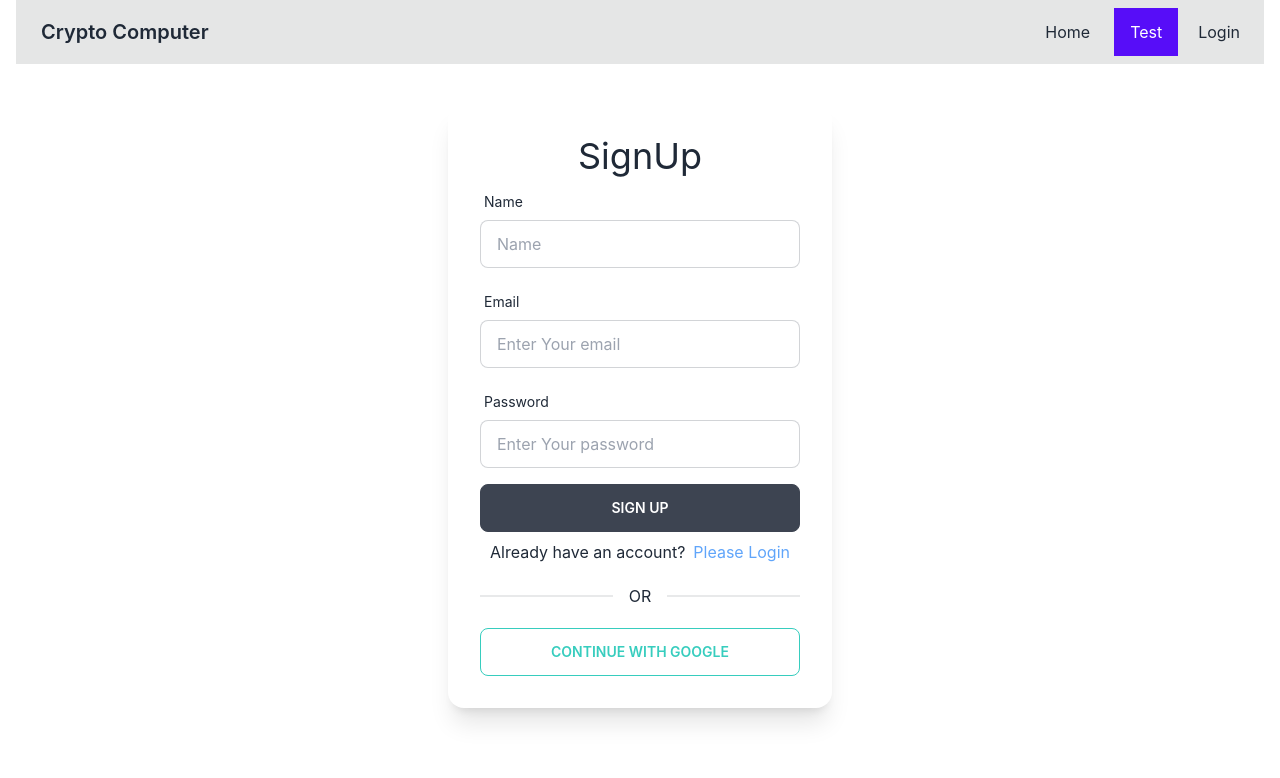
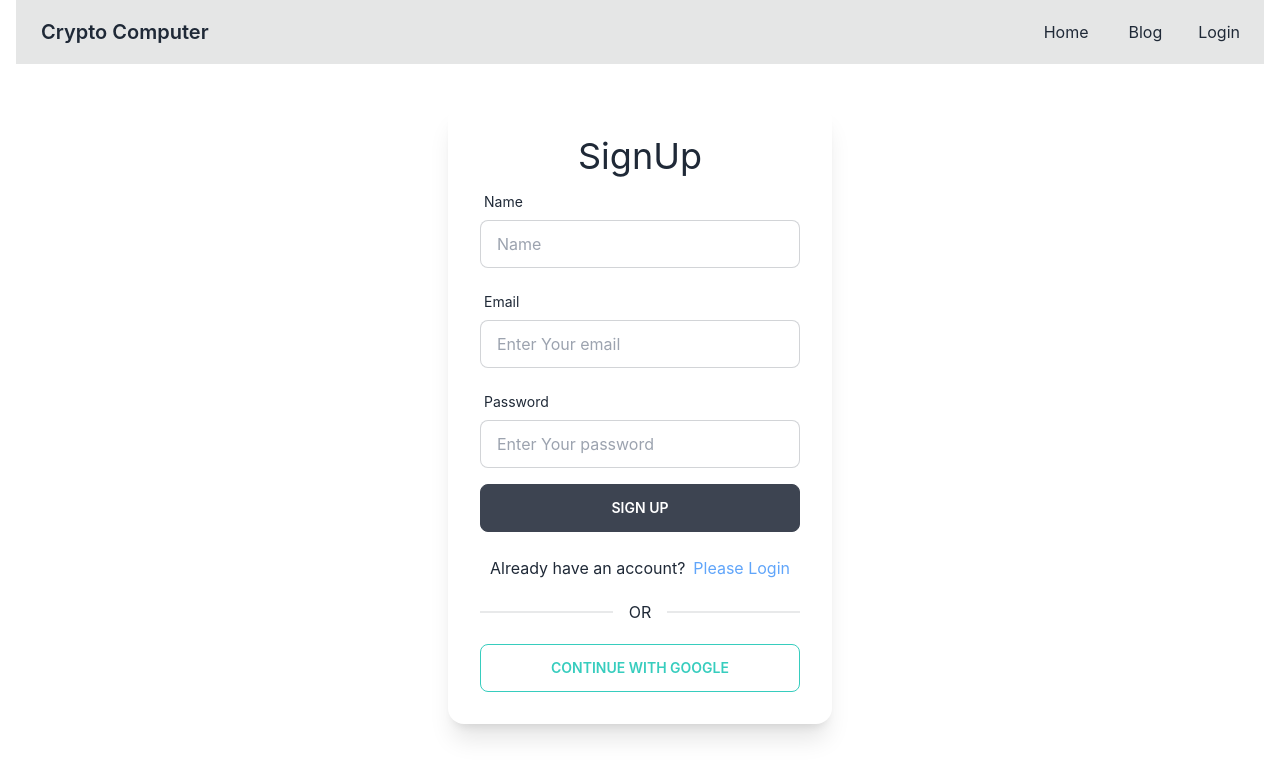
Before and after one commit to shahadat4536/manufacturer-website-client-side, a React (Create React App) app: page /signup in a window 1280 px wide. Shown: the top 778 px of the page. Built offline with nearby package versions, Linux system fonts and the light colour scheme; no server answers.

Commit message:
login all task clr

```diff
--- a/src/Pages/LogIn/Login.js
+++ b/src/Pages/LogIn/Login.js
@@ -8,6 +8,7 @@ import {
 import { useForm } from "react-hook-form";
 import { Link } from "react-router-dom";
 import auth from "../../firebase.init";
+import Loading from "../Shared/Loading";
 
 const Login = () => {
   const {
@@ -26,6 +27,19 @@ const Login = () => {
 
     console.log(data);
   };
+  let errorElement;
+  if (gLoading || loading) {
+    return <Loading></Loading>;
+  }
+  if (error || gError) {
+    errorElement = (
+      <div>
+        <small className="text-center text-red-600">
+          <p>{error.message || gError.message}</p>
+        </small>
+      </div>
+    );
+  }
   return (
     <div className="flex justify-center items-center my-10">
       <div class="card w-96 bg-base-100 shadow-xl">
@@ -104,7 +118,9 @@ const Login = () => {
 
             <input type="submit" value="Sign Up" class="btn w-full max-w-xs" />
           </form>
-          <p className="text-center">
+
+          {errorElement}
+          <p className="text-center  mt-4">
             Not a member?
             <Link className="text-blue-400 pl-2" to="/signup">
               Sign up now
--- a/src/Pages/LogIn/SignUp.js
+++ b/src/Pages/LogIn/SignUp.js
@@ -8,6 +8,7 @@ import {
 import { useForm } from "react-hook-form";
 import { Link } from "react-router-dom";
 import auth from "../../firebase.init";
+import Loading from "../Shared/Loading";
 
 const SignUp = () => {
   const {
@@ -26,6 +27,19 @@ const SignUp = () => {
 
     console.log(data);
   };
+  let errorElement;
+  if (gLoading || updating) {
+    return <Loading></Loading>;
+  }
+  if (error || gError) {
+    errorElement = (
+      <div>
+        <small className="text-center text-red-600">
+          <p>{error.message || gError.message}</p>
+        </small>
+      </div>
+    );
+  }
   return (
     <div className="flex justify-center items-center my-10">
       <div class="card w-96 bg-base-100 shadow-xl">
@@ -90,6 +104,7 @@ const SignUp = () => {
                 )}
               </label>
             </div>
+            {/* ---------------------------------------------- email field  end ----------------------------------------------*/}
             {/* ---------------------------------------------- password field  start ----------------------------------------------*/}
             <div class="form-control w-full max-w-xs">
               <label class="label">
@@ -129,7 +144,8 @@ const SignUp = () => {
 
             <input type="submit" value="Sign Up" class="btn w-full max-w-xs" />
           </form>
-          <p className="text-center">
+          {errorElement}
+          <p className="text-center mt-4">
             Already have an account?
             <Link className="text-blue-400 pl-2" to="/login">
               Please Login
--- a/src/Pages/Shared/Loading.js
+++ b/src/Pages/Shared/Loading.js
@@ -2,7 +2,7 @@ import React from "react";
 
 const Loading = () => {
   return (
-    <div>
+    <div className=" flex justify-center items-center h-screen">
       <button class="btn loading">loading</button>
     </div>
   );
--- a/src/Pages/Shared/Navbar.js
+++ b/src/Pages/Shared/Navbar.js
@@ -15,8 +15,8 @@ const Navbar = () => {
         <NavLink className="mx-1" to="/">
           Home
         </NavLink>
-        <NavLink className="mx-1" to="/signup">
-          Test
+        <NavLink className="mx-1" to="/blog">
+          Blog
         </NavLink>
 
         {user ? (
```
